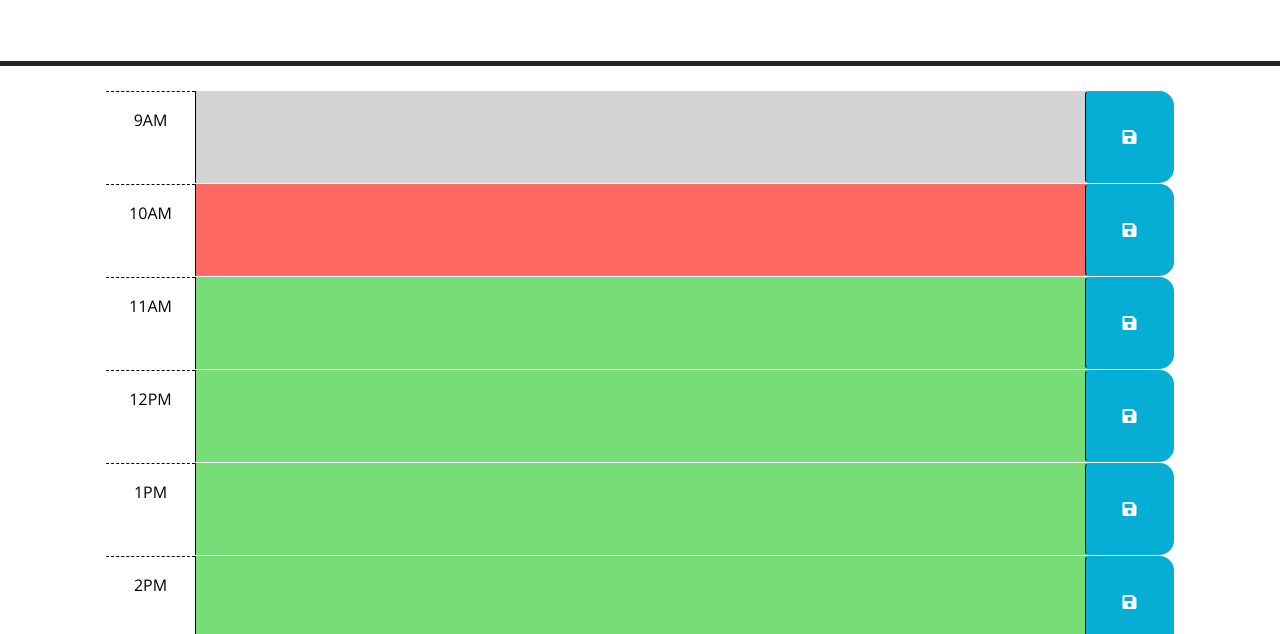
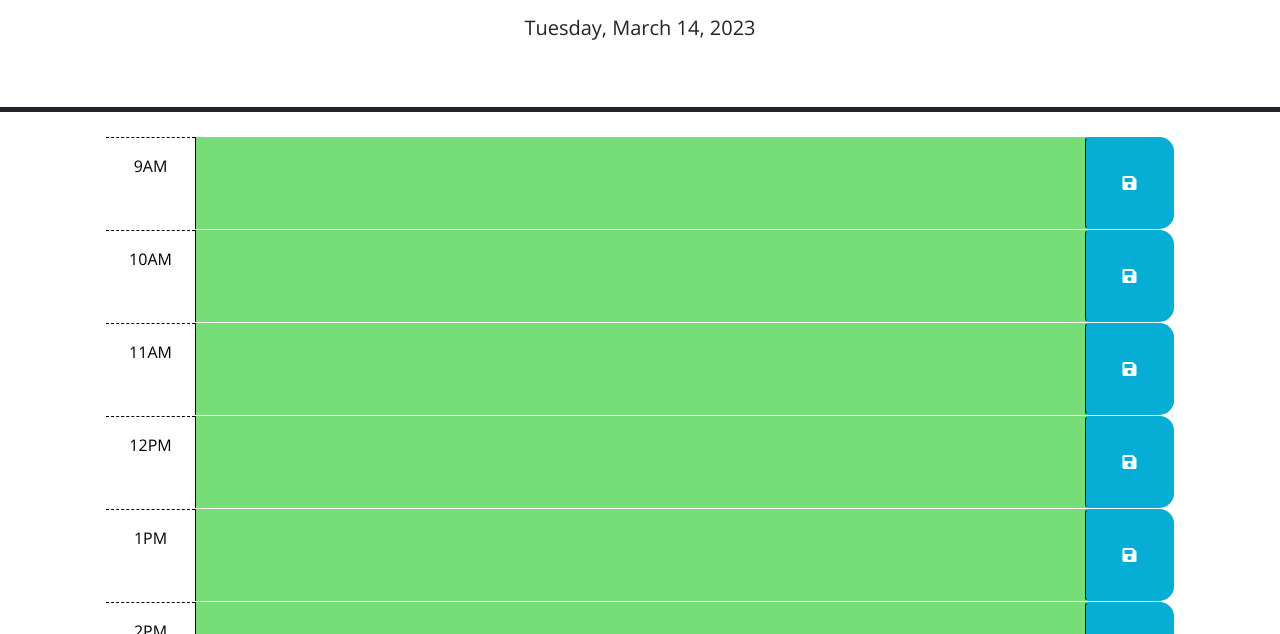
Before and after one commit to Sonek0/Work-Day-Scheduler, a plain HTML site: page index.html in a window 1280 px wide. Shown: the part 166-800 px from the top of the page. Drawn offline with nearby package versions, Linux system fonts and the light colour scheme.

Commit message:
Fixed illegal () line 45:53 error

```diff
--- a/script.js
+++ b/script.js
@@ -21,7 +21,7 @@ $('.saveBtn').on('click', function() {
 // adding a hour function with regular hours along with a loop if time has been moved
 function hourUpdater() {
   var currentHour = dayjs().hour();
-  $('time-block').each(function () {
+  $('.time-block').each(function () {
     var blockHour = parseInt($(this).attr('id').split('-')[1]);
 
     if(blockHour < currentHour) {
@@ -42,15 +42,15 @@ hourUpdater();
 setInterval(hourUpdater, 15000);
 
 //storage load from saved data
-$('#hour-9 .description').val(localStorage.getItem)('hour-9');
-$('#hour-10 .description').val(localStorage.getItem)('hour-10');
-$('#hour-11 .description').val(localStorage.getItem)('hour-11');
-$('#hour-12 .description').val(localStorage.getItem)('hour-12');
-$('#hour-13 .description').val(localStorage.getItem)('hour-13');
-$('#hour-14 .description').val(localStorage.getItem)('hour-14');
-$('#hour-15 .description').val(localStorage.getItem)('hour-15');
-$('#hour-16 .description').val(localStorage.getItem)('hour-16');
-$('#hour-17 .description').val(localStorage.getItem)('hour-17');
+$("#hour-9 .description").val(localStorage.getItem("hour-9"));
+$("#hour-10 .description").val(localStorage.getItem("hour-10"));
+$("#hour-11 .description").val(localStorage.getItem("hour-11"));
+$("#hour-12 .description").val(localStorage.getItem("hour-12"));
+$("#hour-13 .description").val(localStorage.getItem("hour-13"));
+$("#hour-14 .description").val(localStorage.getItem("hour-14"));
+$("#hour-15 .description").val(localStorage.getItem("hour-15"));
+$("#hour-16 .description").val(localStorage.getItem("hour-16"));
+$("#hour-17 .description").val(localStorage.getItem("hour-17"));
 
 $('#currentDay').text(dayjs("03-14-2023").format("dddd, MMMM D, YYYY"));
 
```
Also changed, not shown: index.html (+0 -9 lines).
